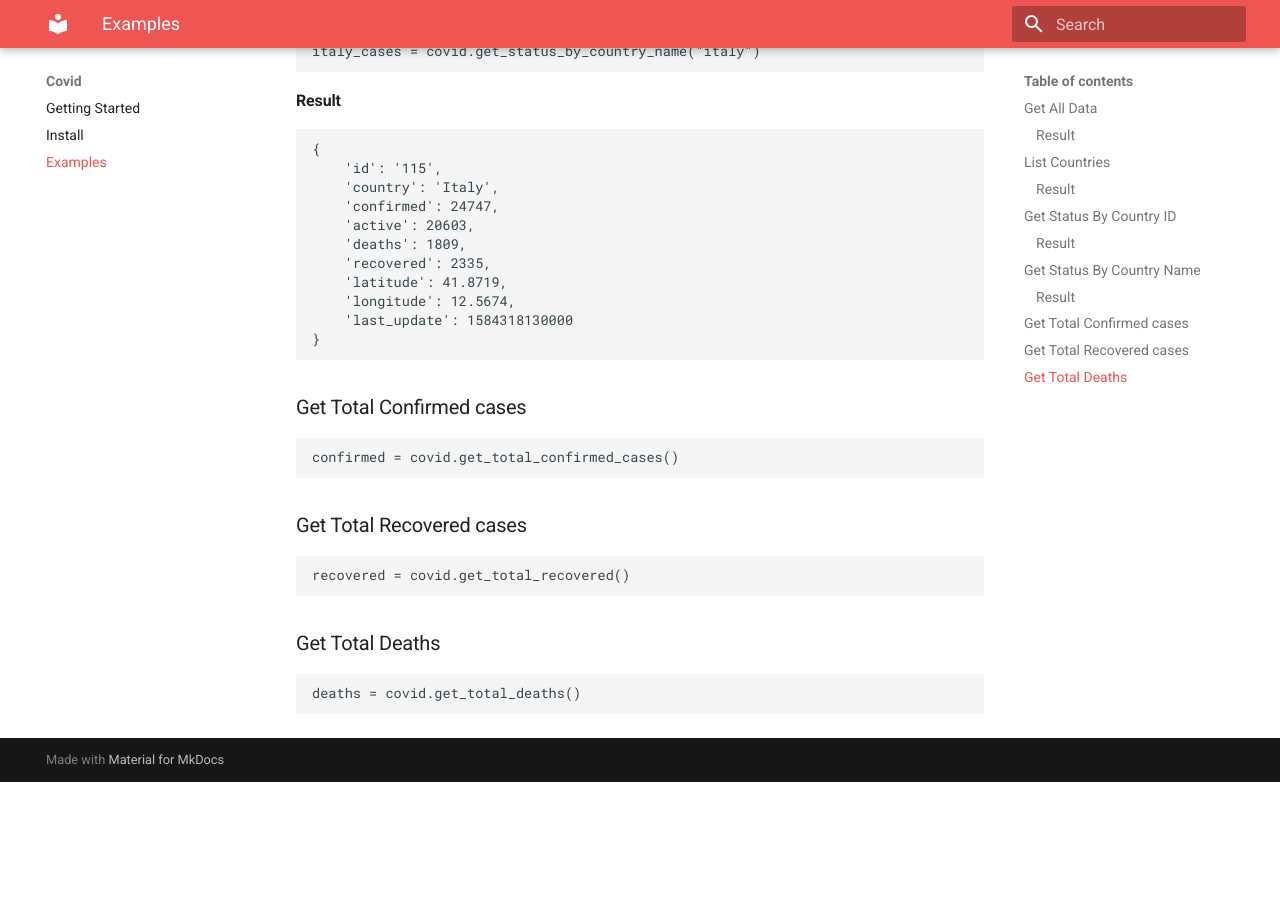
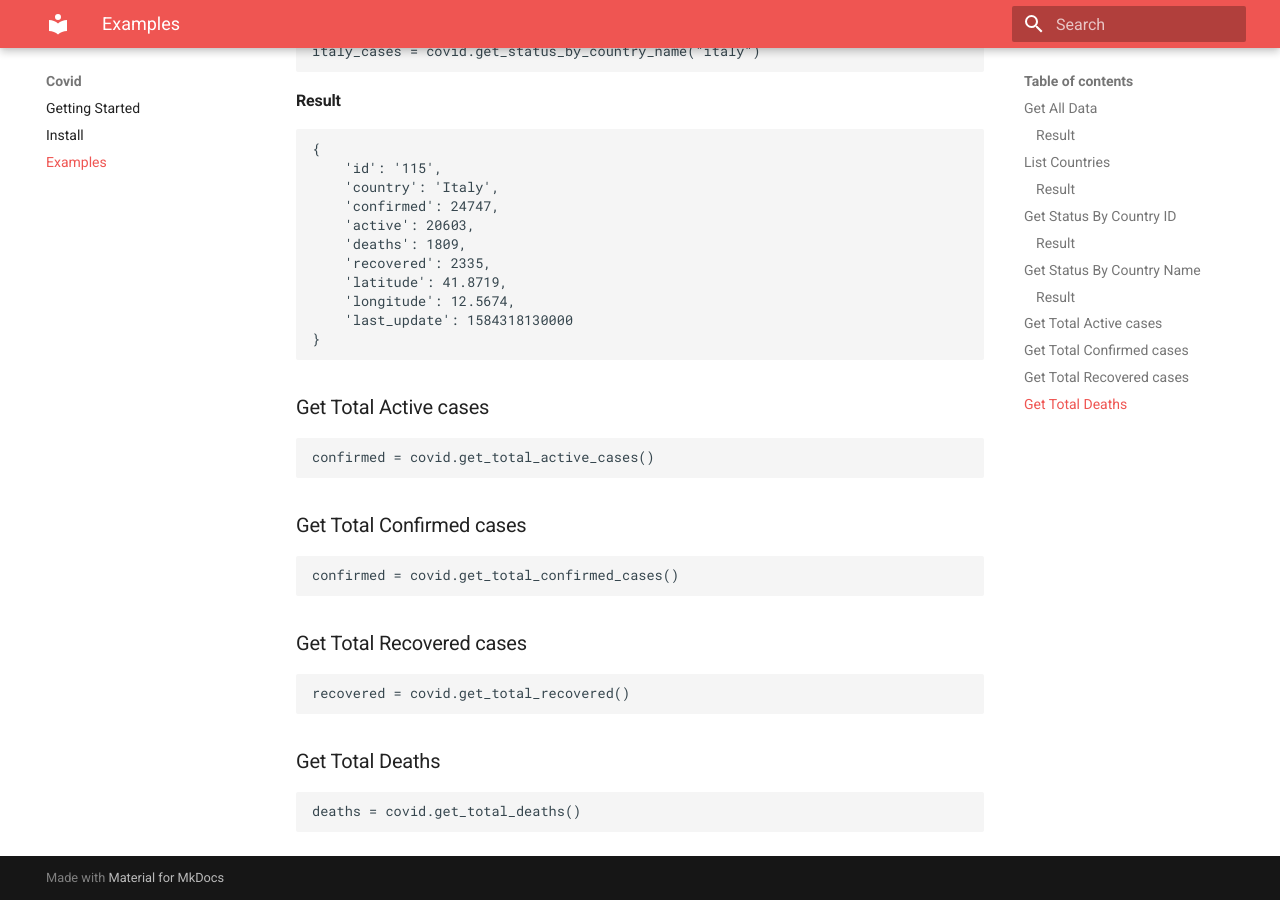
Before and after one commit to nf1s/covid, an MkDocs documentation site: the page built from docs/examples.md, in a window 1280 px wide and 900 px high, scrolled down 1695 px. Built offline with MkDocs 1.6.1 and Material for MkDocs 9.7.7, drawn with Linux system fonts in a browser that asks for light colours; before the commit the page ends 2477 px from its top, so only the background shows below that.

Commit message:
adds active cases to documentation

```diff
--- a/docs/examples.md
+++ b/docs/examples.md
@@ -84,6 +84,10 @@ So use this when you need to know the country exact name that you can use.
         'last_update': 1584318130000
     }
 
+### Get Total Active cases
+
+    confirmed = covid.get_total_active_cases()
+
 ### Get Total Confirmed cases
 
     confirmed = covid.get_total_confirmed_cases()
```
